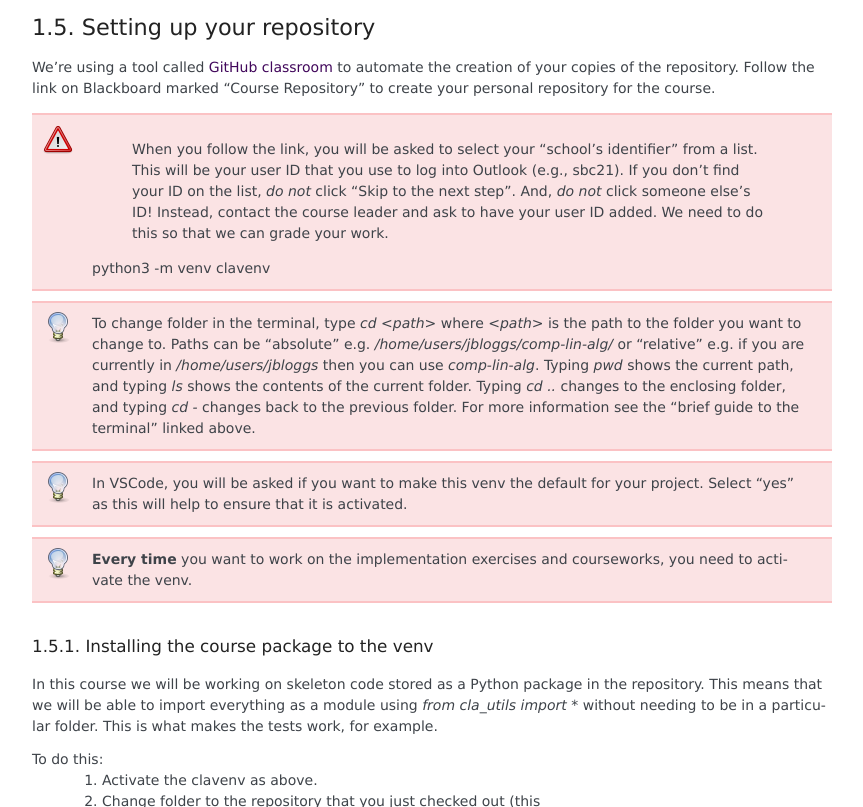
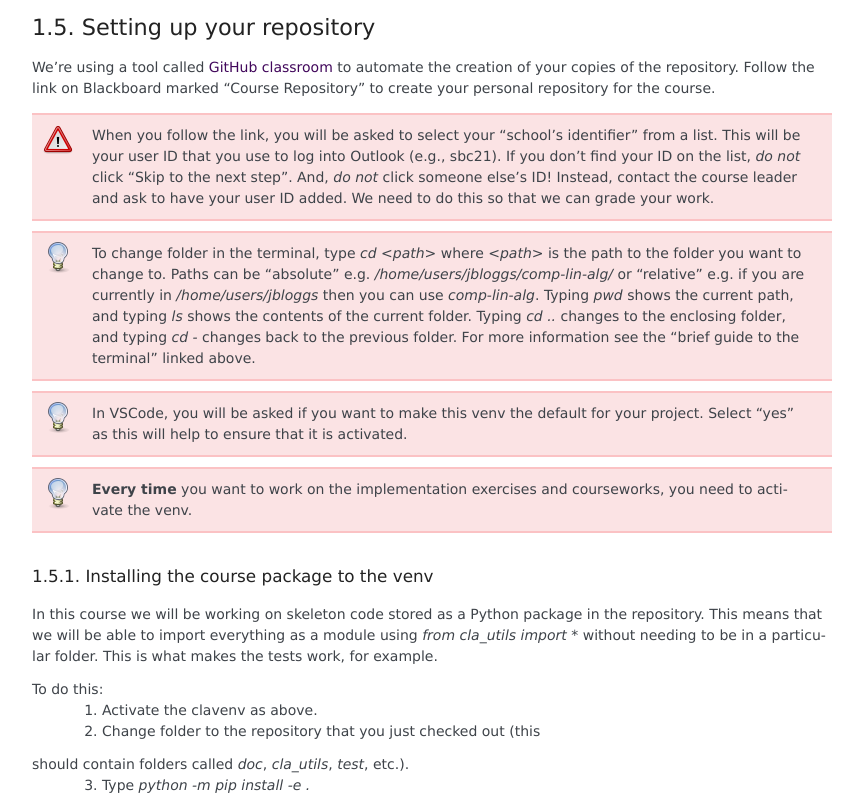
Before and after one commit to comp-lin-alg/comp-lin-alg-course, a Sphinx documentation site: the page built from doc/source/L0_setup.rst, in a window 1280 px wide and 900 px high, scrolled down 3708 px, cut to the strip 0-807 px from the top of the window. Shown: the whole strip, without its empty margins (163-1026 px from the left). Built offline with Sphinx 7.4.7, drawn with Linux system fonts in a browser that asks for light colours; pages that are not in the unit, such as notebooks, are missing from menus.

Commit message:
remove spurious text

```diff
--- a/doc/source/L0_setup.rst
+++ b/doc/source/L0_setup.rst
@@ -254,8 +254,6 @@ Repository" to create your personal repository for the course.
    and ask to have your user ID added. We need to do this so that we
    can grade your work.
 
-  python3 -m venv clavenv
-
 .. hint::
 
    To change folder in the terminal, type `cd <path>` where `<path>`
```
